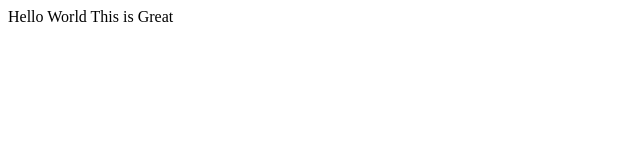
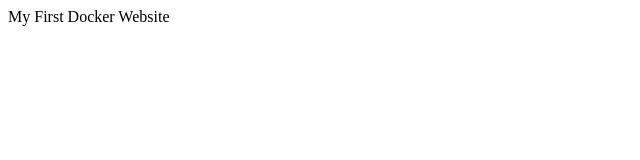
Before and after one commit to jcabral99/internet-history, a plain HTML site: page public_html/index.html in a window 1280 px wide. Shown: the full height of the page, 0-640 px from the left. Drawn offline with Linux system fonts and the light colour scheme.

Commit message:
Setup Docker and Azure

```diff
--- a/public_html/index.html
+++ b/public_html/index.html
@@ -5,6 +5,6 @@
     <title>Title</title>
 </head>
 <body>
-Hello World This is Great
+My First Docker Website
 </body>
 </html>
```
Also changed, not shown: 3 other files.
